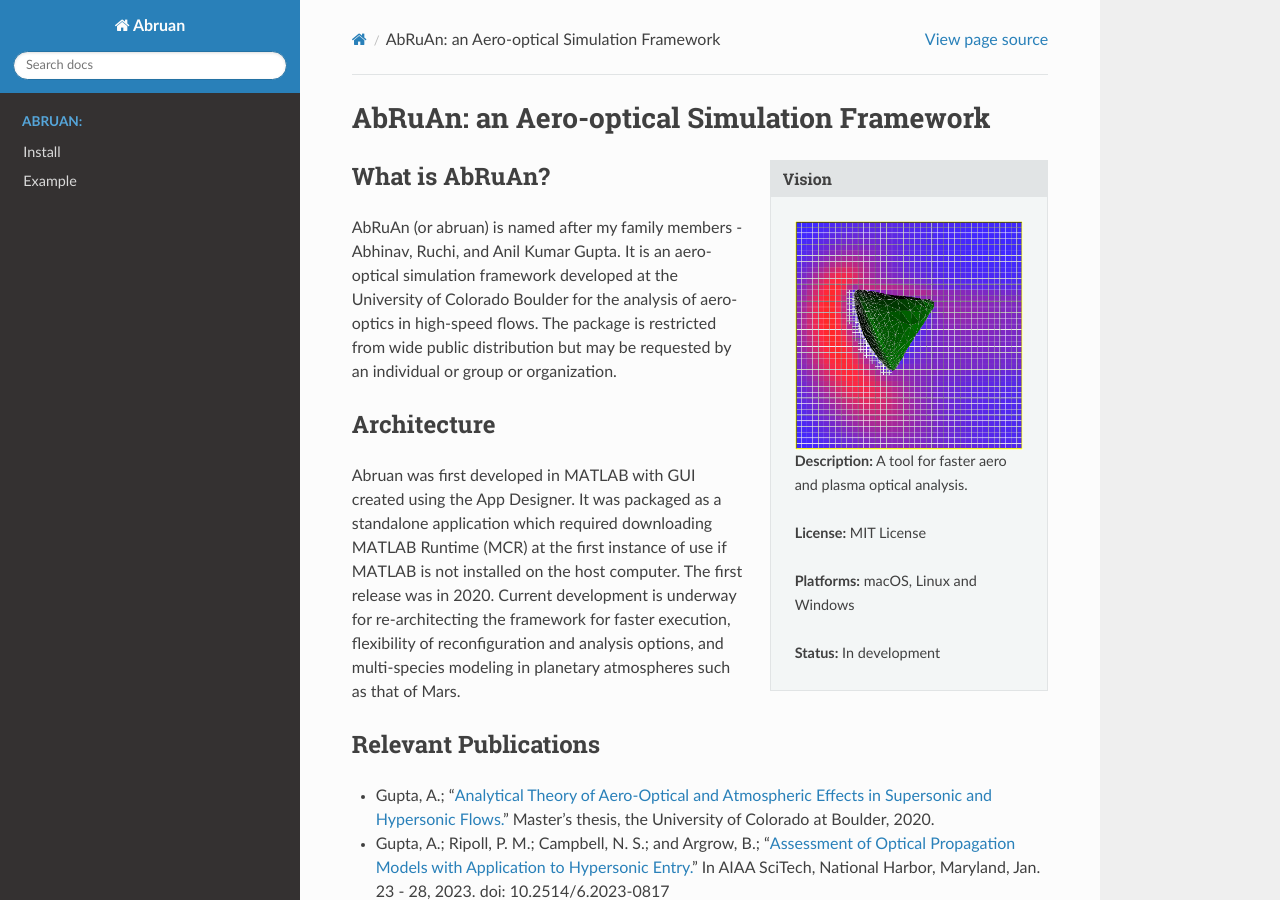
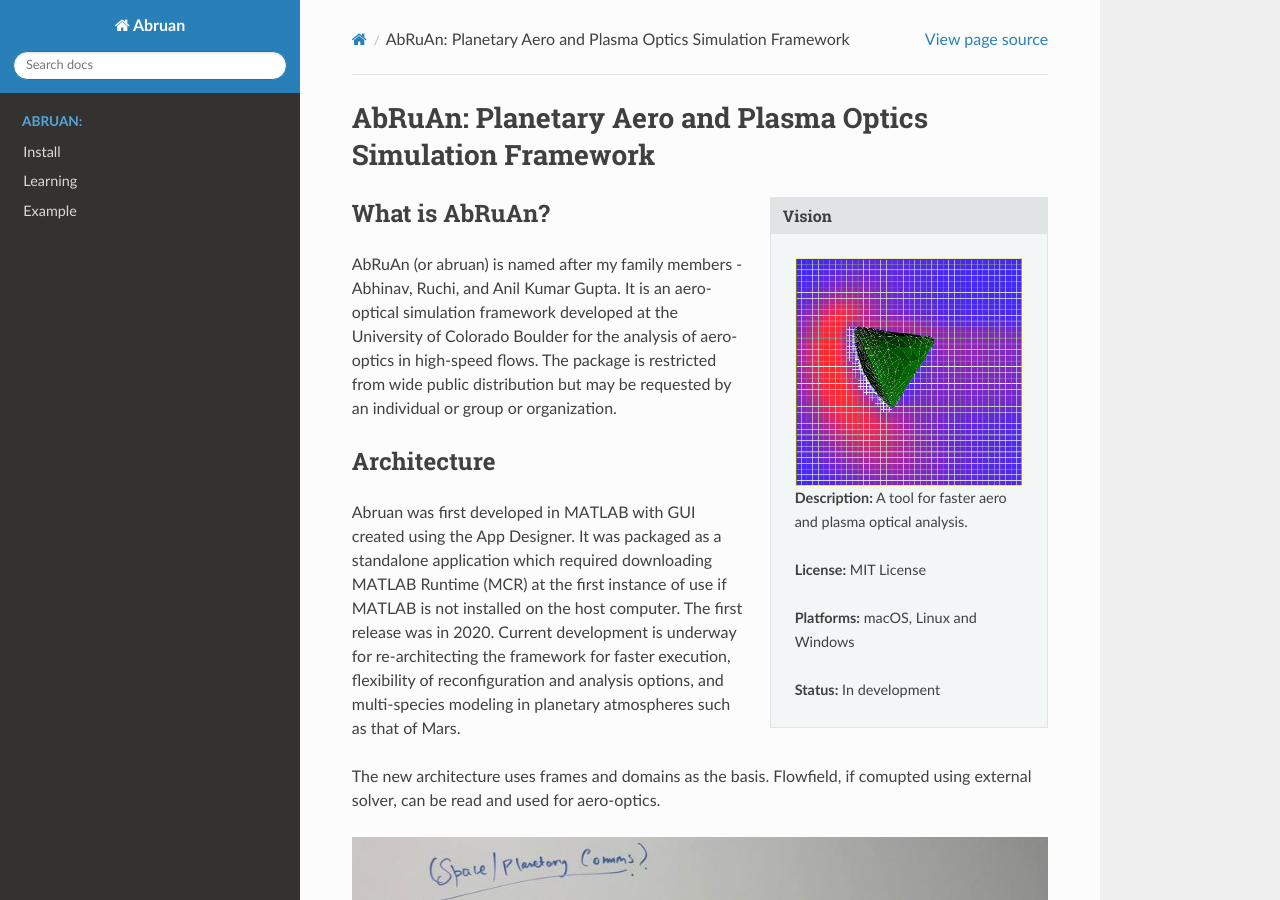
Before and after one commit to aerobuff-anubhav/abruan_documentation, a Sphinx documentation site: the page built from source/index.rst, in a window 1280 px wide and 900 px high. Built offline with Sphinx 7.4.7 and the Read the Docs theme 2.0.0, drawn with Linux system fonts in a browser that asks for light colours.

Commit message:
architecture information expanded.

```diff
--- a/source/index.rst
+++ b/source/index.rst
@@ -1,7 +1,7 @@
 .. aboutAbruan
 
-AbRuAn: an Aero-optical Simulation Framework
-============================================
+AbRuAn: Planetary Aero and Plasma Optics Simulation Framework
+==============================================================
 
 .. sidebar:: Vision
 
@@ -25,6 +25,11 @@
 -----------------
 Abruan was first developed in MATLAB with GUI created using the App Designer. It was packaged as a standalone application which required downloading MATLAB Runtime (MCR) at the first instance of use if MATLAB is not installed on the host computer. The first release was in 2020. Current development is underway for re-architecting the framework for faster execution, flexibility of reconfiguration and analysis options, and multi-species modeling in planetary atmospheres such as that of Mars.
 
+The new architecture uses frames and domains as the basis. Flowfield, if comupted using external solver, can be read and used for aero-optics.
+
+.. image:: _images/abruan_architecture.jpeg
+   :align: center
+
 Relevant Publications
 ----------------------
 - Gupta, A.; "`Analytical Theory of Aero-Optical and Atmospheric Effects in Supersonic and Hypersonic Flows. <https://scholar.colorado.edu/concern/graduate_thesis_or_dissertations/mg74qn20w>`_” Master’s thesis, the University of Colorado at Boulder, 2020.
@@ -40,6 +45,7 @@
    :caption: AbRuAn:
 
    rst/install
+   rst/learning
    rst/example
 
 .. Indices and tables
--- a/source/rst/example.rst
+++ b/source/rst/example.rst
@@ -2,9 +2,12 @@
 =======
 
 class AstronomicalObject():
-    def __init__(self):
+    def __init__(self, planet):
         """
         Constructor of the class astronomical objects.
+
+        Args:
+            planet (str): Name of the central body
         """
 
         self.atmosphere_obj = None
--- /dev/null
+++ b/source/rst/learning.rst
@@ -0,0 +1,2 @@
+Learning
+========
```
Also changed, not shown: source/_images/abruan_architecture.jpeg (added).
